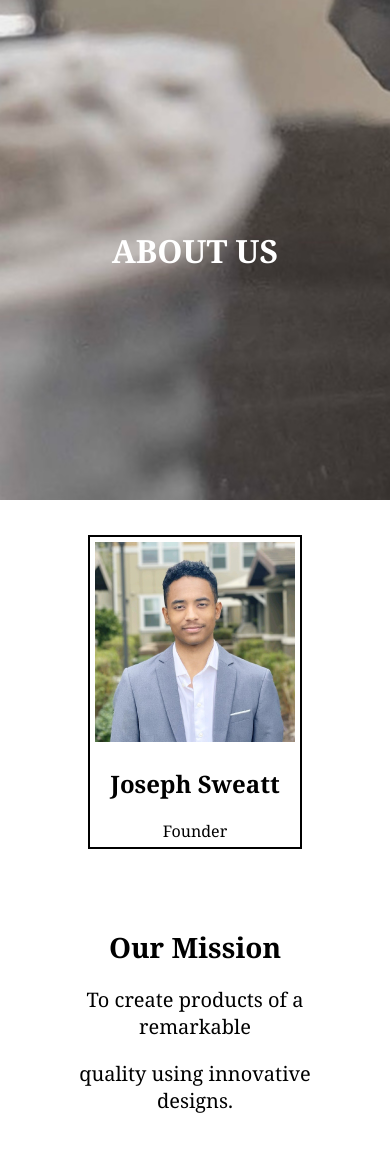
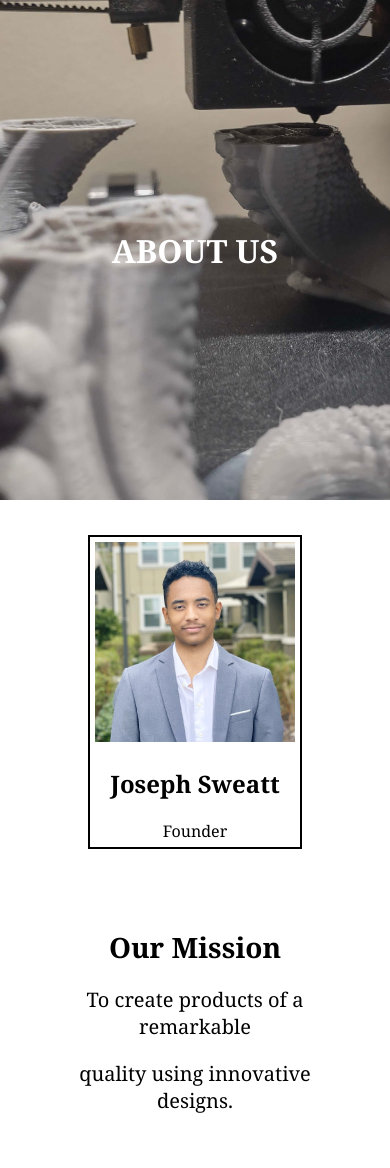
Before and after one commit to blackswan3dprinting/blackswan3dprinting.github.io, a Flask app: page /about/ in a window 390 px wide. Shown: the part 100-1268 px from the top of the page. Run offline with Flask 2, Linux system fonts and the light colour scheme; style sheets or scripts are compiled from the project's sources.

Commit message:
going back

```diff
--- a/src/bs3d/website/static/styles/about.scss
+++ b/src/bs3d/website/static/styles/about.scss
@@ -5,7 +5,6 @@ $WHITE: white;
 
 $FONT: Georgia, 'Times New Roman', Times, serif;
 $QUALITYIMAGE: url(../images/quality.jpg) no-repeat center center fixed;
-$QUALITYIMAGE_MOBILE: url(../images/quality.jpg) no-repeat center center scroll;
 
 @mixin FLEXROW{
     display: flex;
@@ -51,7 +50,6 @@ $QUALITYIMAGE_MOBILE: url(../images/quality.jpg) no-repeat center center scroll;
     height: 500px;
 
     @media only screen and (max-width: 600px) {
-        background: $QUALITYIMAGE_MOBILE;
         display: flex;
         flex-direction: row;
 
--- a/src/bs3d/website/static/styles/our_team.scss
+++ b/src/bs3d/website/static/styles/our_team.scss
@@ -5,7 +5,6 @@ $WHITE: white;
 
 $FONT: Georgia, 'Times New Roman', Times, serif;
 $QUALITYIMAGE: url(../images/quality.jpg) no-repeat center center fixed;
-$QUALITYIMAGE_MOBILE: url(../images/quality.jpg) no-repeat center center scroll;
 
 @mixin FLEXROW{
     display: flex;
@@ -51,7 +50,6 @@ $QUALITYIMAGE_MOBILE: url(../images/quality.jpg) no-repeat center center scroll;
     height: 500px;
 
     @media only screen and (max-width: 600px) {
-        background: $QUALITYIMAGE_MOBILE;
         display: flex;
         flex-direction: row;
 
--- a/src/bs3d/website/static/styles/showcase.scss
+++ b/src/bs3d/website/static/styles/showcase.scss
@@ -5,7 +5,6 @@ $WHITE: white;
 
 $FONT: Georgia, 'Times New Roman', Times, serif;
 $QUALITYIMAGE: url(../images/quality.jpg) no-repeat center center fixed;
-$QUALITYIMAGE_MOBILE: url(../images/quality.jpg) no-repeat center center scroll;
 
 @mixin FLEXROW{
     display: flex;
@@ -51,7 +50,6 @@ $QUALITYIMAGE_MOBILE: url(../images/quality.jpg) no-repeat center center scroll;
     height: 500px;
 
     @media only screen and (max-width: 600px) {
-        background: $QUALITYIMAGE_MOBILE;
         display: flex;
         flex-direction: row;
 
```
